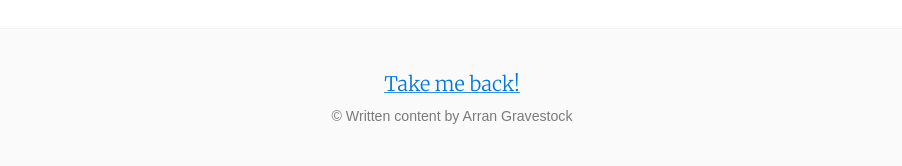
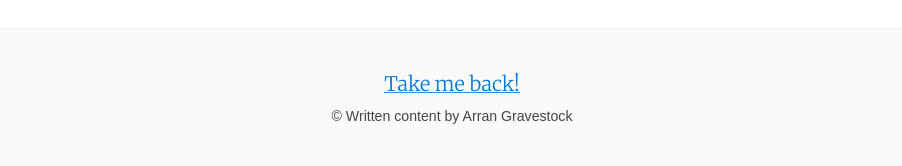
Before and after one commit to ArranGravestock/blog, a Jekyll site: the page built from index.html, in a window 1280 px wide. Shown: the part 1262-1428 px from the top of the page, without its empty margins (188-1090 px from the left). Built offline with Jekyll 4.4.1, drawn with Linux system fonts in a browser that asks for light colours; nearby versions of some CDN libraries; the list of posts is cut into pages by our own code.

Commit message:
Update footer.html

```diff
--- a/_includes/footer.html
+++ b/_includes/footer.html
@@ -3,7 +3,7 @@
     <a href="/">Take me back!</a>
     <small>
       <br/>
-      <span style="font-family: Arial, Helvetica, sans-serif";>&#169 Written content by Arran Gravestock</span>
+      <span style="font-family: Arial, Helvetica, sans-serif; color: #444 !important;">&#169 Written content by Arran Gravestock</span>
     </small>
   </div>
 </footer>
```
